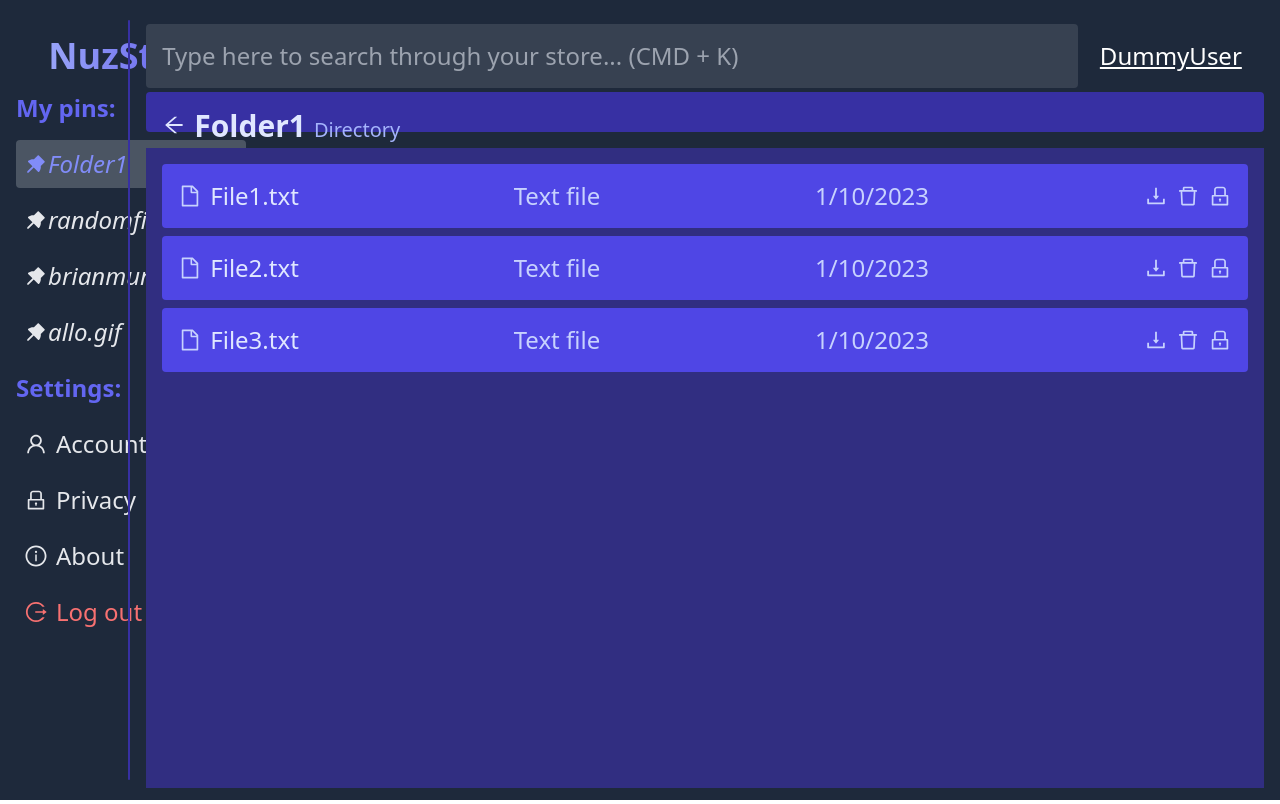
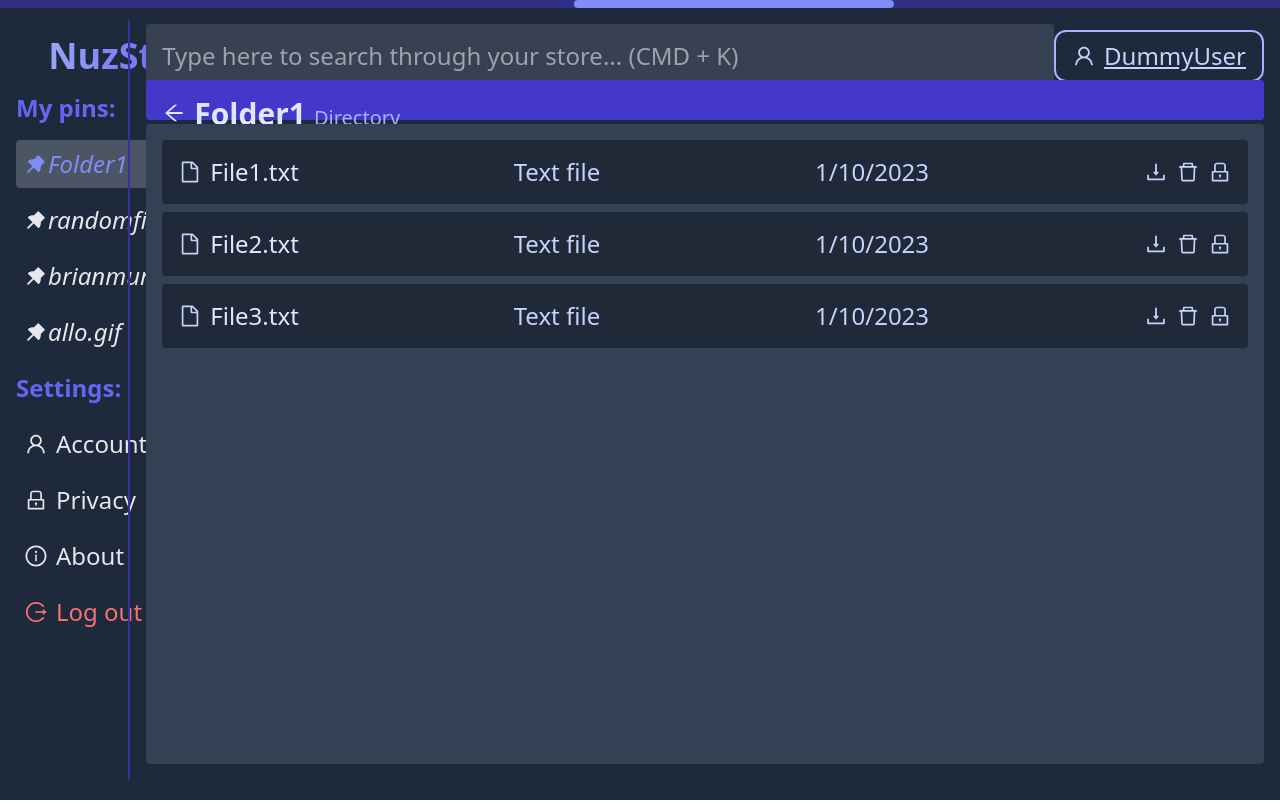
Before and after one commit to TheOrionsB/NuzStore, a Next.js app: page /mystore in a window 1280 px wide. Built offline with nearby package versions, Linux system fonts and the light colour scheme.

Commit message:
(mystore/maincontent) Moving to a darker color palette

```diff
--- a/components/itementry.tsx
+++ b/components/itementry.tsx
@@ -2,7 +2,7 @@ import { AiOutlineDelete, AiOutlineDownload, AiOutlineFile, AiOutlineLock } from
 
 const ItemEntry: React.FC<{ name: String, type: String, uploadDate: Date, owner: String }> = ({ name, type, uploadDate }) => {
     return (
-        <div className="flex flex-row justify-between items-center bg-indigo-600 p-4 rounded text-indigo-200">
+        <div className="flex flex-row justify-between items-center bg-gray-800 p-4 rounded text-indigo-200">
             <div className="flex flex-row space-x-2 items-center">
                 <AiOutlineFile />
                 <h3 className="text-2xl text-indigo-100">{name}</h3>
--- a/components/layouts/mystore/storecontentsublayout.tsx
+++ b/components/layouts/mystore/storecontentsublayout.tsx
@@ -1,21 +1,22 @@
-import { AiOutlineArrowLeft, AiOutlineFile } from "react-icons/ai";
+import { AiOutlineArrowLeft, AiOutlineFile, AiOutlineUser } from "react-icons/ai";
 import ItemEntry from "../../itementry";
 
 const StoreContentSubLayout: React.FC<{}> = () => {
     return (
-        <div className="flex flex-col justify-evenly space-y-4 p-4">
+        <div className="h-full flex flex-col justify-between p-4">
             <div className="h-[5vh] flex flex-row justify-around items-center">
                 <input className="w-10/12 bg-gray-700 rounded p-4" type="text" placeholder="Type here to search through your store... (CMD + K)" />
-                <div className="w-2/12 text-center">
-                    <h2 className="underline text-white">DummyUser</h2>
+                <div className="py-2 px-4 flex flex-row justify-center items-center text-indigo-200 space-x-2 border-2 border-indigo-300 rounded-xl">
+                    <AiOutlineUser/>
+                    <h2 className="underline">DummyUser</h2>
                 </div>
             </div>
-            <div className="h-[5vh] p-4 flex flex-row items-baseline space-x-2 bg-indigo-800 rounded">
+            <div className="h-[5vh] p-4 flex flex-row items-baseline space-x-2 bg-indigo-700 rounded">
                 <AiOutlineArrowLeft className="text-indigo-100 font-bold" />
                 <h1 className="text-3xl text-indigo-100 font-bold">Folder1</h1>
                 <h3 className="text-xl text-indigo-300">Directory</h3>
             </div>
-            <div className="h-[80vh] overflow-y-scroll bg-indigo-900">
+            <div className="h-[80vh] flex flex-col overflow-y-scroll bg-slate-700 rounded">
                 <ul className="p-4 space-y-2 ">
                     <li><ItemEntry name={"File1.txt"} type={"Text file"} uploadDate={new Date()} owner={"DummyUser"} key={1}/></li>
                     <li><ItemEntry name={"File2.txt"} type={"Text file"} uploadDate={new Date()} owner={"DummyUser"} key={2}/></li>
--- a/components/layouts/mystore/storelayout.tsx
+++ b/components/layouts/mystore/storelayout.tsx
@@ -1,6 +1,7 @@
 import Layout from 'next'
 import { PropsWithChildren } from 'react';
 import HorizontalSeparator from '../../horizontalseparator';
+import LoadingBar from '../../loadingbar';
 import Navigation from '../../navigation';
 import StoreContentSubLayout from './storecontentsublayout';
 const StoreLayout: React.FC<PropsWithChildren> = ({ children }) => {
@@ -13,6 +14,7 @@ const StoreLayout: React.FC<PropsWithChildren> = ({ children }) => {
                 <HorizontalSeparator />
                 <main className='w-[90vw]'><StoreContentSubLayout/></main>
             </div>
+            <LoadingBar/>
         </div>
     )
 }
--- /dev/null
+++ b/components/loadingbar.tsx
@@ -0,0 +1,12 @@
+const LoadingBar: React.FC<{}> = () => {
+    return (
+        <div className="absolute top-0 left-0 w-full">
+            <div className="absolute z-10 h-2 top-0 left-0 w-1/4 animate-translateright rounded bg-indigo-400">
+            </div>
+            <div className="absolute z-0 top-0 left-0 w-full h-2 bg-indigo-800 animate-pulse">
+            </div>
+        </div>
+    )
+}
+
+export default LoadingBar;
--- a/tailwind.config.js
+++ b/tailwind.config.js
@@ -5,7 +5,17 @@ module.exports = {
     "./components/**/*.{js,ts,jsx,tsx}",
   ],
   theme: {
-    extend: {},
+    extend: {
+      keyframes: {
+        translateright: {
+          '0%': { transform: 'translateX(-100%)' },
+          '100%': { transform: 'translateX(500%)' },
+        }
+      },
+      animation: {
+        translateright: 'translateright 1s ease-in-out infinite',
+      }
+    },
   },
   plugins: [],
 }
```
